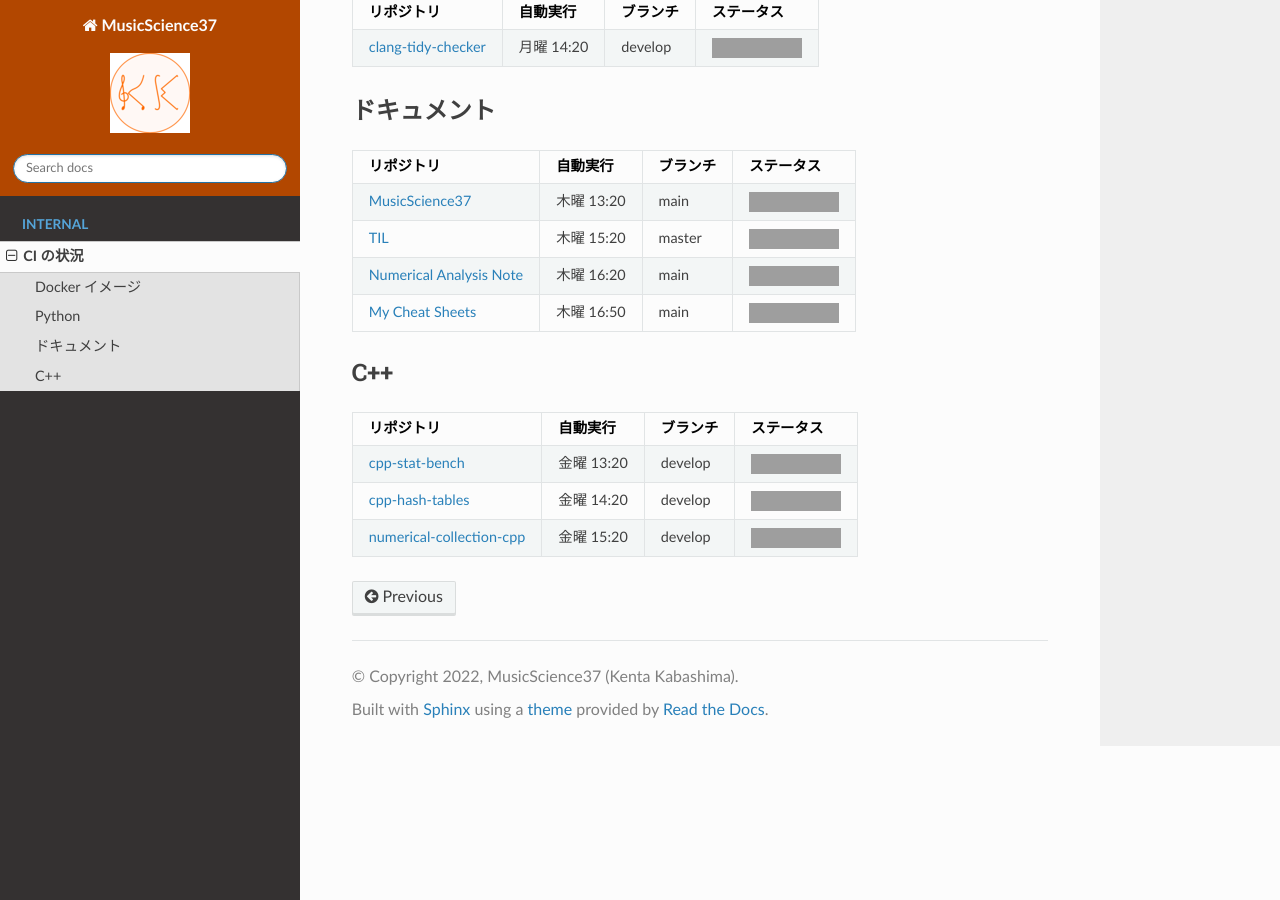
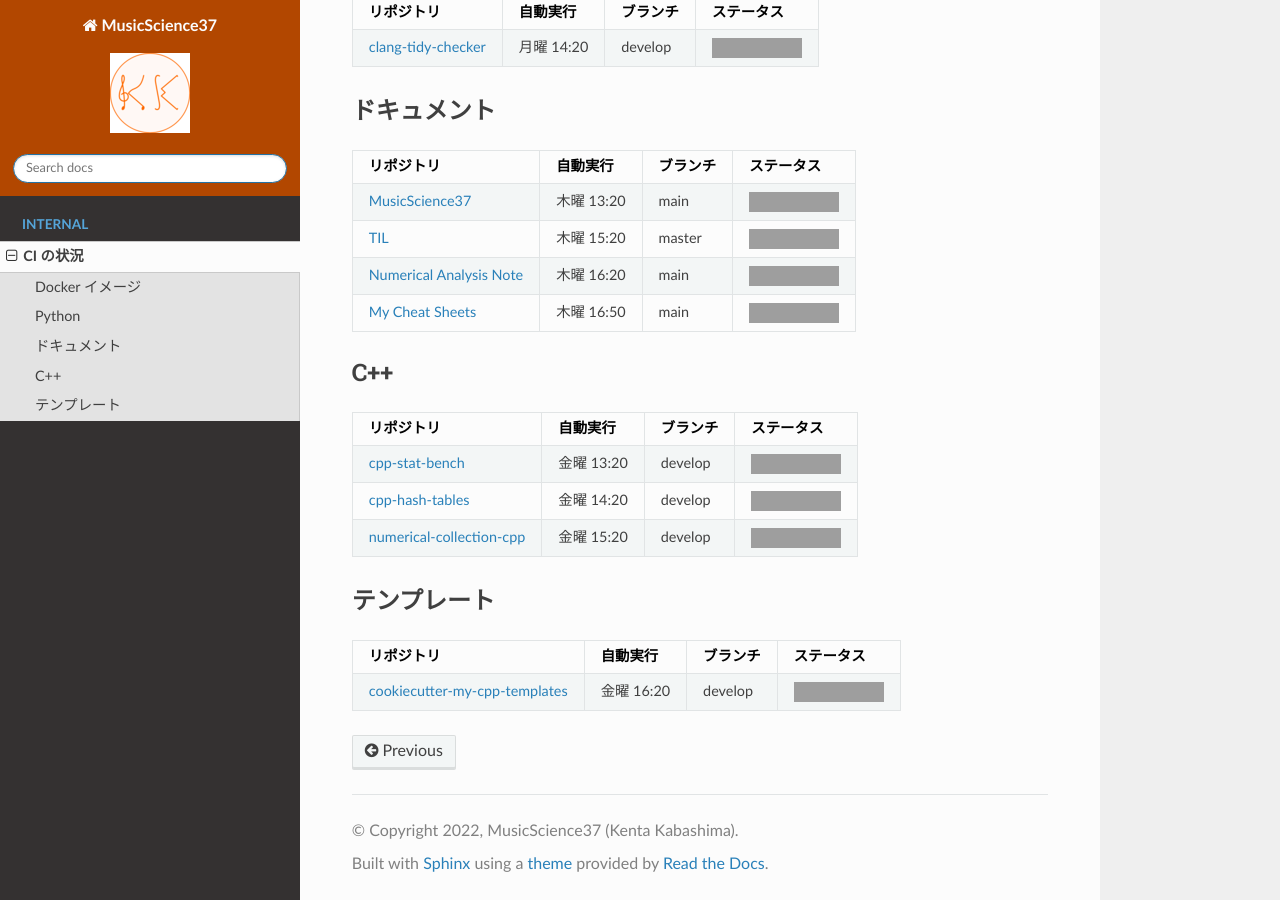
Before and after one commit to MusicScience37/MusicScience37, a Sphinx documentation site: the page built from source/internal/ci-status.md, in a window 1280 px wide and 900 px high, scrolled down 689 px. Built offline with Sphinx 7.4.7 and the Read the Docs theme 2.0.0, drawn with Linux system fonts in a browser that asks for light colours; grey boxes are pictures that could not be loaded.

Commit message:
Add CI status of my new template.

```diff
--- a/source/internal/ci-status.md
+++ b/source/internal/ci-status.md
@@ -37,3 +37,9 @@
 | [cpp-stat-bench](https://gitlab.com/MusicScience37/cpp-stat-bench)                     | 金曜 13:20 | develop  | [![pipeline status](https://gitlab.com/MusicScience37/cpp-stat-bench/badges/develop/pipeline.svg)](https://gitlab.com/MusicScience37/cpp-stat-bench/-/commits/develop)                     |
 | [cpp-hash-tables](https://gitlab.com/MusicScience37/cpp-hash-tables)                   | 金曜 14:20 | develop  | [![pipeline status](https://gitlab.com/MusicScience37/cpp-hash-tables/badges/develop/pipeline.svg)](https://gitlab.com/MusicScience37/cpp-hash-tables/-/commits/develop)                   |
 | [numerical-collection-cpp](https://gitlab.com/MusicScience37/numerical-collection-cpp) | 金曜 15:20 | develop  | [![pipeline status](https://gitlab.com/MusicScience37/numerical-collection-cpp/badges/develop/pipeline.svg)](https://gitlab.com/MusicScience37/numerical-collection-cpp/-/commits/develop) |
+
+## テンプレート
+
+| リポジトリ                                                                                       | 自動実行   | ブランチ | ステータス                                                                                                                                                                                     |
+| :----------------------------------------------------------------------------------------------- | :--------- | :------- | :--------------------------------------------------------------------------------------------------------------------------------------------------------------------------------------------- |
+| [cookiecutter-my-cpp-templates](https://gitlab.com/MusicScience37/cookiecutter-my-cpp-templates) | 金曜 16:20 | develop  | [![pipeline status](https://gitlab.com/MusicScience37/cookiecutter-my-cpp-templates/badges/main/pipeline.svg)](https://gitlab.com/MusicScience37/cookiecutter-my-cpp-templates/-/commits/main) |
```
